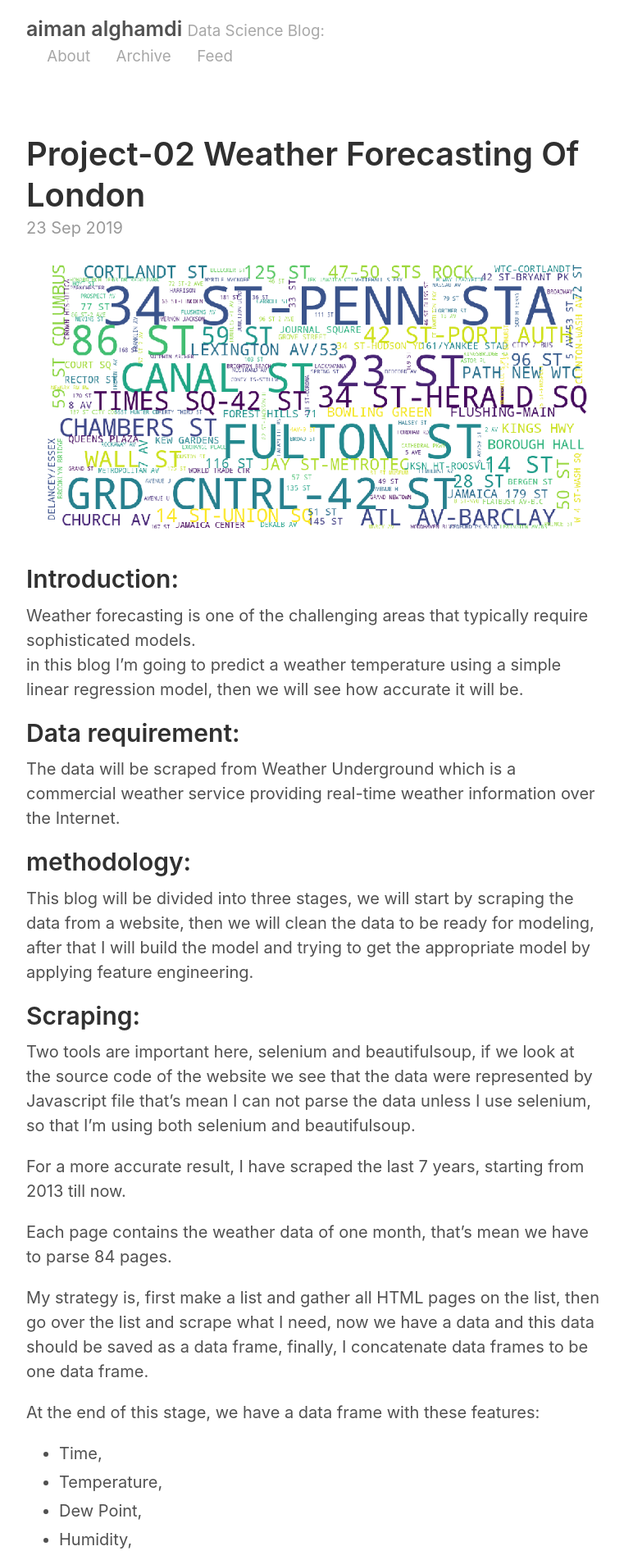
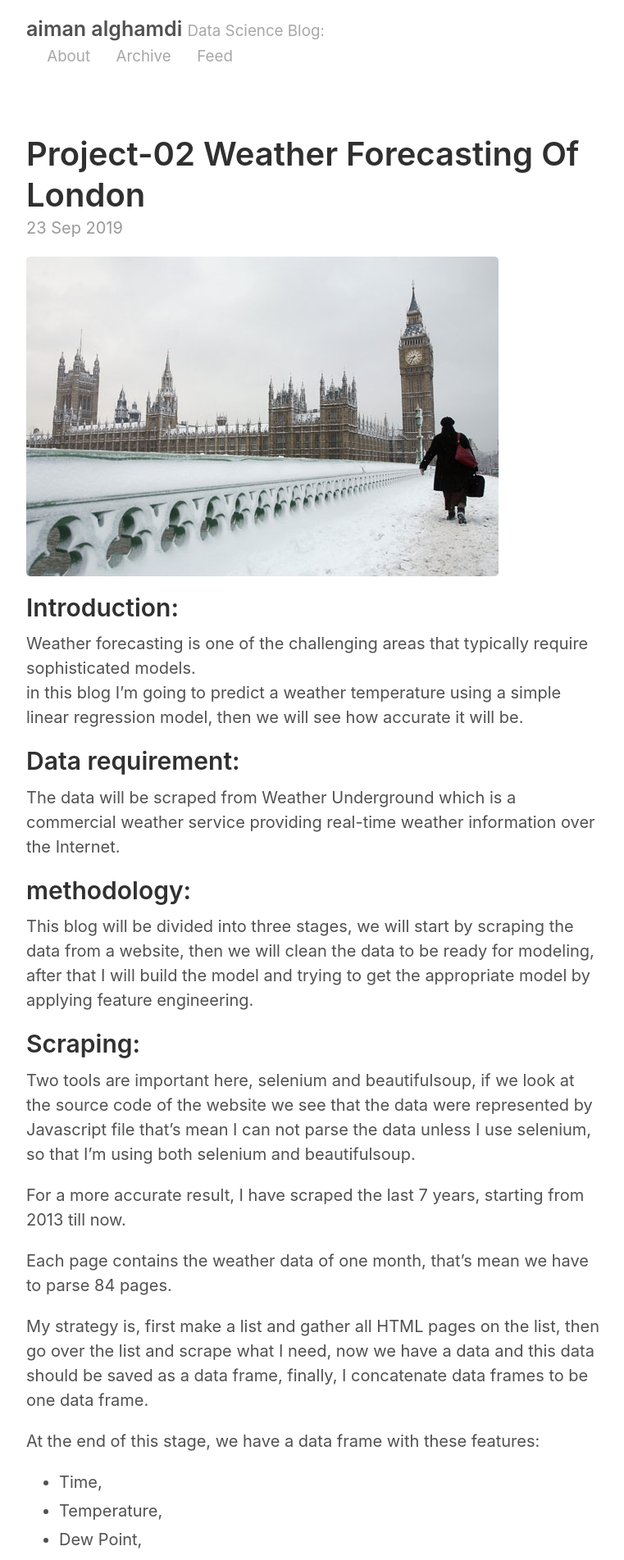
Before and after one commit to aiman-alghamdi/aiman2019.github.io, a Jekyll site: the page built from _posts/2019-9-23-aiman.md, in a window 1280 px wide. Shown: the top 1903 px of the page at 82% size, without its empty margins (258-1019 px from the left). Built offline with Jekyll 4.4.1, drawn with Linux system fonts in a browser that asks for light colours.

Commit message:
Update 2019-9-23-aiman.md

```diff
--- a/_posts/2019-9-23-aiman.md
+++ b/_posts/2019-9-23-aiman.md
@@ -2,7 +2,7 @@
 layout: post
 title: Project-02 Weather Forecasting Of London
 ---
-![Image1]({{site.url}}/images/index.png)
+![Image1]({{site.url}}/images/london.jpg)
 
 ## Introduction:
 
```
